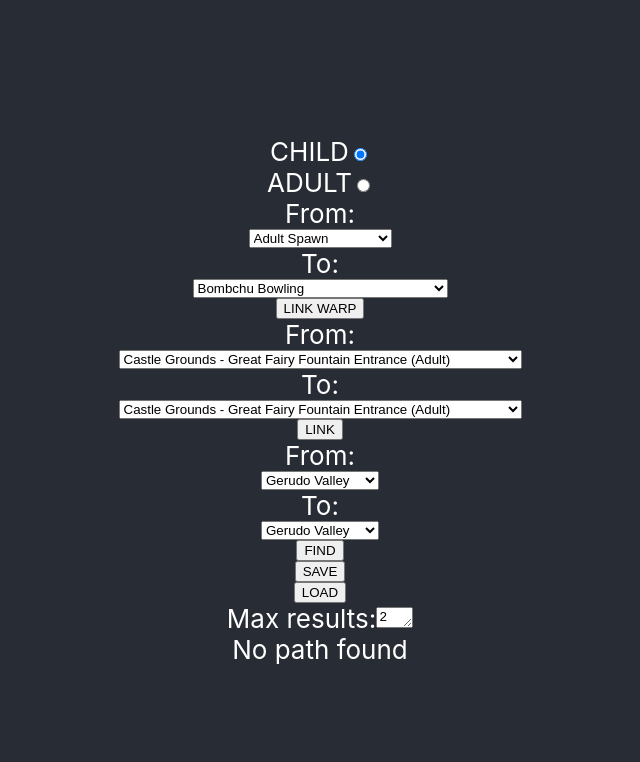
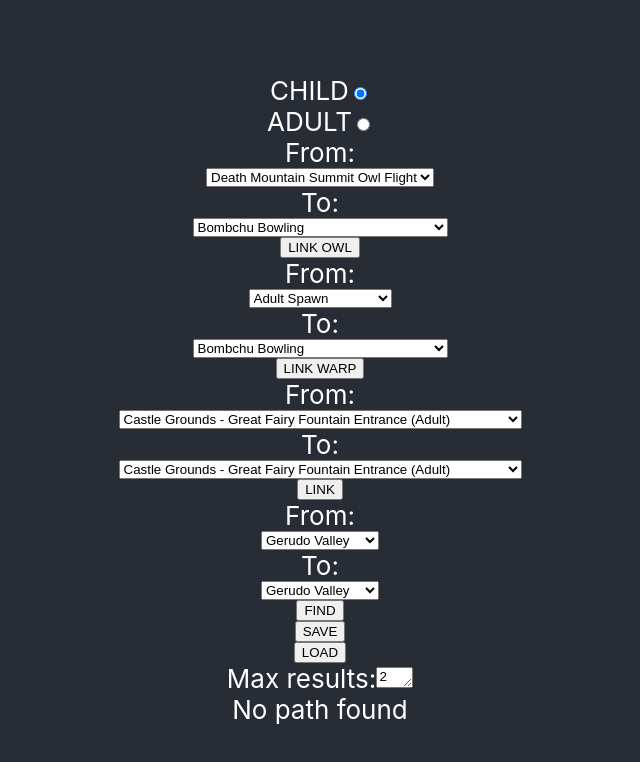
Before and after one commit to KevinRapa/lozr-path-manager, a React (Create React App) app: page / in a window 1280 px wide. Shown: the top 762 px of the page, without its empty margins (320-960 px from the left). Built offline with nearby package versions, Linux system fonts and the light colour scheme.

Commit message:
Added owl code, fixed type errors

```diff
--- a/package.json
+++ b/package.json
@@ -7,6 +7,7 @@
     "@testing-library/react": "^13.4.0",
     "@testing-library/user-event": "^13.5.0",
     "@types/jest": "^29.5.11",
+    "@types/lodash": "^4.14.202",
     "@types/node": "^20.11.13",
     "@types/react": "^18.2.48",
     "@types/react-dom": "^18.2.18",
--- a/src/components/AdultChildButtons.tsx
+++ b/src/components/AdultChildButtons.tsx
@@ -1,6 +1,7 @@
+import React from 'react';
 import {useState} from 'react';
 
-type LinkState = "ADULT"|"CHILD";
+export type LinkState = "ADULT"|"CHILD";
 
 interface AdultChildButtonsProps {
 	initialState: LinkState,
@@ -11,12 +12,12 @@
 {
 	const [state, setState] = useState<LinkState>(props.initialState);
 
-	const onChange = (e) => {
+	const onChange = (e: any) => {
 		setState(e.target.value);
 		props.onChange(e.target.value);
 	};
 
-	const RadioButton = (props: { name: string }): JSX.element => {
+	const RadioButton = (props: { name: string }): JSX.Element => {
 		return <label>
 			{props.name}
 			<input type="radio" name="time" value={props.name}
--- a/src/components/DropDown.tsx
+++ b/src/components/DropDown.tsx
@@ -1,28 +1,29 @@
+import React from 'react';
 
 interface DropDownProps {
 	idToNameMap: Record<string, string>;
 	onChange: (selectedId: string) => void;
 }
 
-function convertIdsToIdNamePairs(idToNameMap: Record<string, string>): string[2][]
+function convertIdsToIdNamePairs(idToNameMap: Record<string, string>): [string, string][]
 {
 	return Object.entries(idToNameMap)
-	             .sort((p1: string[2], p2: string[2]): number => {
+	             .sort((p1: [string, string], p2: [string, string]): number => {
 	                 return p1[1].localeCompare(p2[1]);
 	             });
 }
 
 export function DropDown(props: DropDownProps)
 {
-	const onChange = (e) => {
+	const onChange = (e: any) => {
 		console.log(`Clicked ${e.target.value}`);
 		props.onChange(e.target.value);
 	};
 
-	let dropDownElems: string[2][] = convertIdsToIdNamePairs(props.idToNameMap);
+	let dropDownElems: [string, string][] = convertIdsToIdNamePairs(props.idToNameMap);
 
 	return <select onChange={onChange}> {
-		dropDownElems.map((s: string[2]): JSX.Element => {
+		dropDownElems.map((s: [string, string]): JSX.Element => {
 			return <option key={s[0]} value={s[0]}>{s[1]}</option>;
 		})
 	} </select>;
--- a/src/components/FromToModule.tsx
+++ b/src/components/FromToModule.tsx
@@ -1,4 +1,5 @@
-import {DropDown} from './DropDown.tsx';
+import React from 'react';
+import {DropDown} from './DropDown';
 import {useRef} from 'react';
 
 interface FromToModuleProps {
@@ -23,7 +24,10 @@
 	};
 	const onClick = () => {
 		console.log(`FromToModule ${props.buttonTitle}, ${fromLoc.current}, ${toLoc.current}`);
-		props.onClick(fromLoc.current, toLoc.current);
+
+		if (fromLoc.current && toLoc.current) {
+			props.onClick(fromLoc.current, toLoc.current);
+		}
 	};
 
 	return <>
--- a/src/components/PathDisplay.tsx
+++ b/src/components/PathDisplay.tsx
@@ -1,5 +1,6 @@
+import React from 'react';
 import {useState} from 'react';
-import {CFG} from '../AllRooms.js';
+import {CFG} from '../util/AllRooms';
 
 interface PathDisplayProps {
 	paths: string[][],
@@ -19,7 +20,7 @@
 
 	return <div> {
 		props.path.map((pair: string): JSX.Element => {
-			let splitPair: string[2] = pair.split(',');
+			let splitPair: string[] = pair.split(',');
 			let toGetHere: string|undefined = CFG.doors[splitPair[0]];
 			let thisRoomId: string = splitPair[1];
 			let thisRoomName: string = CFG.areas[thisRoomId];
@@ -63,7 +64,7 @@
 			props.paths.length ? props.paths
 			                          .slice(0, Math.min(props.paths.length, maxPaths))
 			                          .map(path => <Path path={path} songWarps={props.songWarps} />)
-			                   : Path({ path: [] })
+			                   : Path({ path: [], songWarps: props.songWarps } as PathProps)
 		} </div>
 	</>;
 }
--- a/src/mapper.tsx
+++ b/src/mapper.tsx
@@ -1,22 +1,23 @@
 import React from 'react';
+import {CFG} from './util/AllRooms';
 import {useState,useRef} from 'react';
-import {CFG} from './AllRooms.js';
-import {PathDisplay} from './components/PathDisplay.tsx';
-import {FromToModule} from './components/FromToModule.tsx';
-import {AdultChildButtons,LinkState} from './components/AdultChildButtons.tsx';
-import {findAllPaths, separatePathTree} from './util/FindAllPaths.ts';
-import {loadJson, saveJson} from './util/io.ts';
+import {PathDisplay} from './components/PathDisplay';
+import {FromToModule} from './components/FromToModule';
+import {AdultChildButtons,LinkState} from './components/AdultChildButtons';
+import {findAllPaths, separatePathTree} from './util/FindAllPaths';
+import {loadJson, saveJson} from './util/io';
 import _ from 'lodash';
 
 export interface MapperState {
 	roomToDoors: Record<string, string[]>
 	doorToDoor: Record<string, string>
 	unlinkedDoors: Record<string, string>
-	unlinkedDoors: Record<string, string>
+	unlinkedWarps: Record<string, string>
+	unlinkedOwls: Record<string, string>
 	additionalBegin: Record<string, string>
 }
 
-function getUpdatedDoors(fromTo: string[2][], oldState: MapperState)
+function getUpdatedDoors(fromTo: [string, string][], oldState: MapperState)
 {
 	let newState: MapperState = _.cloneDeep(oldState);
 
@@ -54,7 +55,7 @@
 	return newState;
 }
 
-function getUpdatedWarps(fromTo: string[2][], oldState: MapperState)
+function getUpdatedWarps(fromTo: [string, string][], oldState: MapperState)
 {
 	let newState: MapperState = _.cloneDeep(oldState);
 
@@ -73,15 +74,18 @@
 
 export function Mapper()
 {
+	console.log("CFG IS");
+	console.log(CFG);
 	const [mapperState, setMapperState] = useState<MapperState>(
 	    getUpdatedDoors(CFG.auto_add,
 	                    {
 	                        unlinkedDoors: CFG.doors,
 	                        unlinkedWarps: CFG.warps,
+				unlinkedOwls: CFG.owls,
 	                        roomToDoors: {},
 	                        doorToDoor: {},
 	                        additionalBegin: {}
-	                    })
+	                    } as MapperState)
 	);
 	const [foundPaths, setFoundPaths] = useState<string[][]>([]);
 	const linkState = useRef<LinkState>("CHILD");
@@ -93,6 +97,10 @@
 	const linkWarpFunction = (fromId: string, toId: string) => {
 		setMapperState(getUpdatedWarps([[fromId, toId]], mapperState));
 	};
+
+	const linkOwlFunction = (fromId: string, toId: string) => {
+		console.log(`${fromId} to ${toId}`);
+	}
 
 	const findFunction = (fromId:string, toId:string) => {
 		let isChild: boolean = linkState.current === "CHILD";
@@ -143,7 +151,12 @@
 
 	return <>
 		<AdultChildButtons initialState={linkState.current}
-		                   onChange={(state:string)=>{linkState.current=state}}
+		                   onChange={(state:LinkState)=>{linkState.current=state}}
+		/>
+		<FromToModule idToNameMapFrom={mapperState.unlinkedOwls}
+		              idToNameMapTo={CFG.areas}
+		              onClick={linkOwlFunction}
+		              buttonTitle={"LINK OWL"}
 		/>
 		<FromToModule idToNameMapFrom={mapperState.unlinkedWarps}
 		              idToNameMapTo={CFG.areas}
--- a/src/AllRooms.js
+++ b/src/util/AllRooms.ts
@@ -116,7 +116,8 @@
 		"DMT-GFF": "Great Fairy Fountain (Magic Meter)",
 		"CG-GFF-A": "Great Fairy Fountain (Double Defense)",
 		"ZF-GFF": "Great Fairy Fountain (Farore's Wind)",
-	},
+	} as Record<string, string>,
+
 	doors: {
 		"M-BB/M": "Market - Bombchu Bowling Exit",
 		"KV-CC/KV": "Kakariko Village - Exit from Hole in Impa's House",
@@ -356,11 +357,13 @@
 		"ZR/HF": "Zora's River - Hyrule Field",
 		"ZR/LW": "Zora's River - Warp to Lost Woods",
 		"ZR/ZD": "Zora's River - Zora's Domain"
-	},
+	} as Record<string, string>,
+
 	auto_add: [
 		["KV/KVB", "KVB/KV"],
 		["GV/LH", "LH/GV"],
-	],
+	] as [string, string][],
+
 	adult_only: [
 		"SPWN-A",
 
@@ -384,7 +387,8 @@
 		"LH/LH-WT",     // Water
 		// TODO Shadow temple entrance?
 		// TODO the one way across gerudo valley bridge
-	],
+	] as string[],
+
 	child_only: [
 		"SPWN-C",
 
@@ -418,14 +422,17 @@
 		// TODO: Graves in graveyard?
 		// "ZD/ZD-G": TODO
 		// "ZR/ZR-G-S": TODO
-	],
+	] as string[],
+
 	one_way: [
 		"GV/LH",
 		"GU/GL",
-	],
+	] as string[],
+
 	no_add: [
 		"KVB",
-	],
+	] as string[],
+
 	warps: {
 		"OC-POL": "Prelude of Light",
 		"OC-MOF": "Minuet of Forest",
@@ -435,5 +442,10 @@
 		"OC-ROS": "Requiem of Spirit",
 		"SPWN-A": "Adult Spawn",
 		"SPWN-C": "Child Spawn",
-	}
+	} as Record<string, string>,
+
+	owls: {
+		"OWL-LH": "Lake Hylia Owl Flight",
+		"OWL-DMT": "Death Mountain Summit Owl Flight",
+	} as Record<string, string>
 };
--- a/src/util/FindAllPaths.ts
+++ b/src/util/FindAllPaths.ts
@@ -1,4 +1,4 @@
-import {CFG} from '../AllRooms.js';
+import {CFG} from '../util/AllRooms';
 
 export interface RoomNode {
 	roomName: string;
@@ -10,9 +10,9 @@
                        isChild: boolean,
                        roomToDoors: Record<string, string[]>,
                        doorToDoor: Record<string, string>,
-                       doorToGetHere: string,
+                       doorToGetHere: string|null,
                        start: string,
-                       end: string): RoomNode
+                       end: string): RoomNode|null
 {
 	let roomNode: RoomNode|null = null;
 
@@ -44,7 +44,7 @@
 				continue;  // Door exists only in the age Link isn't
 			}
 
-			let nextRoom: RoomNode =
+			let nextRoom: RoomNode|null =
 			    _findAllPaths(visited, isChild, roomToDoors, doorToDoor,
 			                  fromDoorId, idOfNextRoom, end);
 
@@ -66,7 +66,7 @@
                              doorToDoor: Record<string, string>,
                              start: string,
                              end: string,
-                             isChild: boolean): RoomNode
+                             isChild: boolean): RoomNode|null
 {
 	return _findAllPaths(new Set(), isChild, roomToDoors, doorToDoor, null, start, end);
 }
--- a/src/util/io.ts
+++ b/src/util/io.ts
@@ -4,12 +4,12 @@
 	let input = document.createElement('input');
 
 	input.type = 'file';
-	input.onchange = (e) => {
+	input.onchange = (e: any) => {
 		let file = e.target.files[0];
 		let reader = new FileReader();
 
 		reader.readAsText(file, 'UTF-8');
-		reader.onload = (e): void => {
+		reader.onload = (e: any): void => {
 			callback(JSON.parse(e.target.result));
 		};
 	};
```
Also changed, not shown: 1 other file (tests, documents, lock files or other folders).
